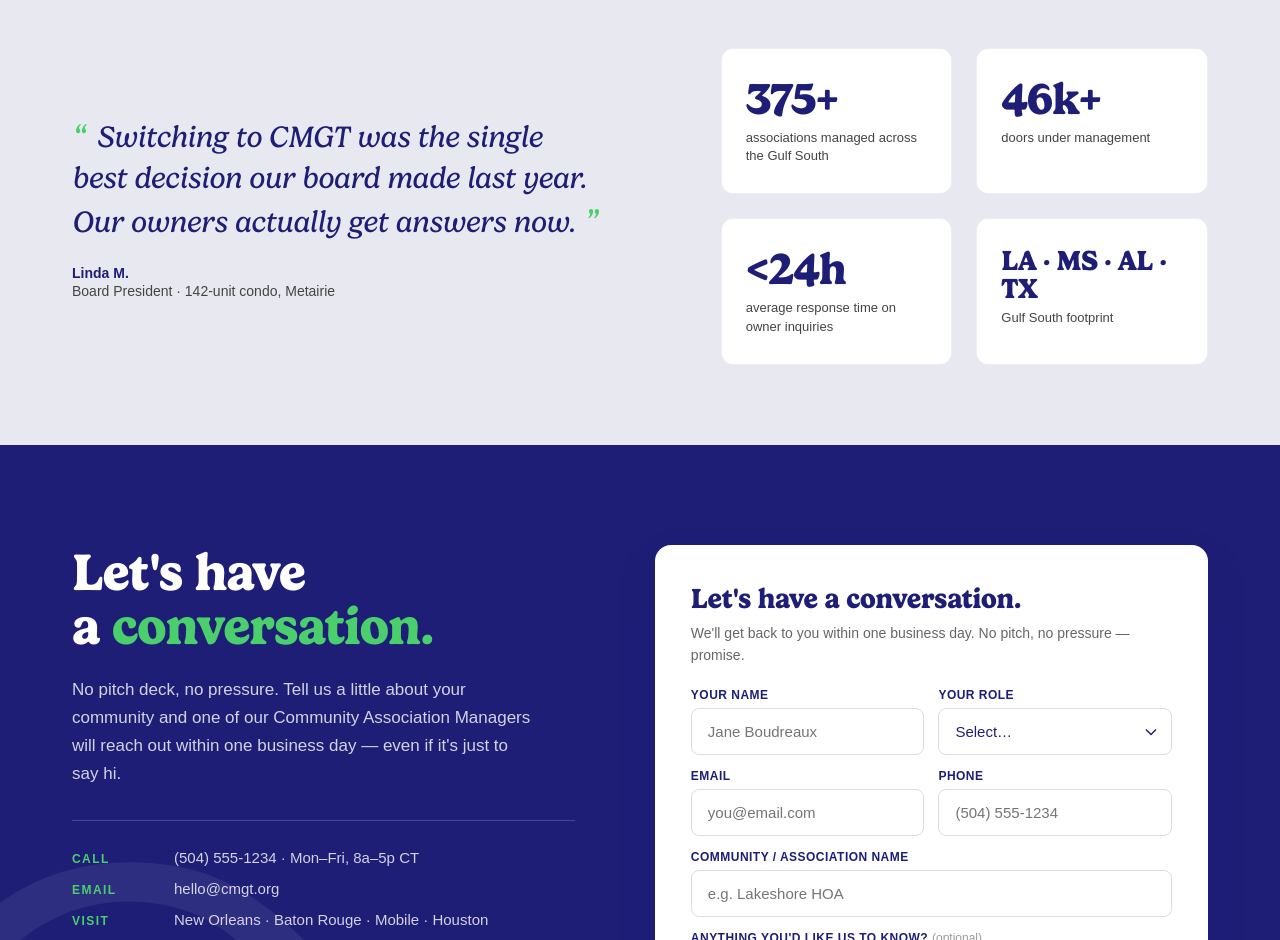
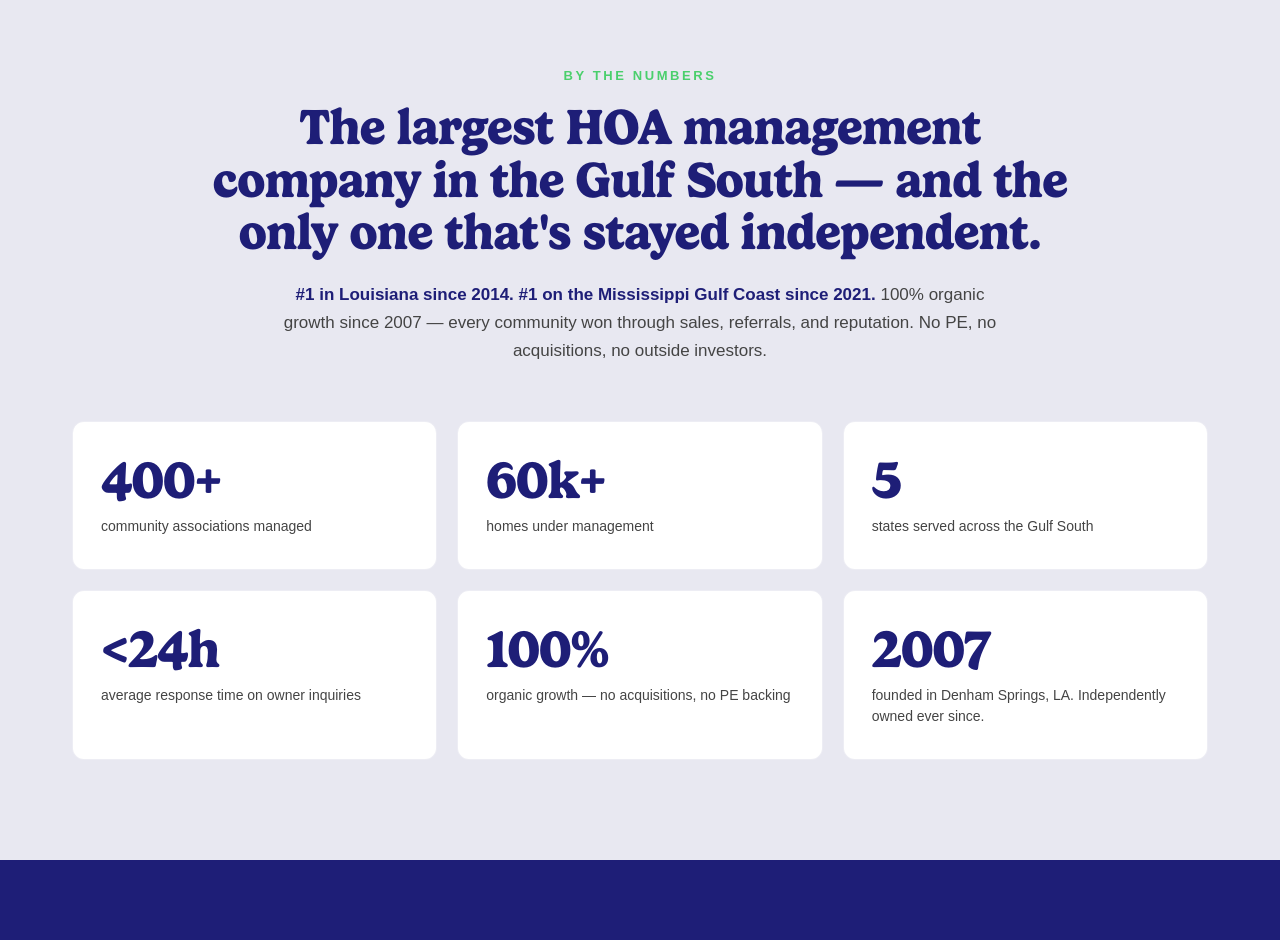
Before and after one commit to alloygp/meet-cmgt-website, a website: page index.html in a window 1280 px wide. Shown: the part 1860-2800 px from the top of the page. Drawn offline with Linux system fonts and the light colour scheme.

Commit message:
misc fixes

```diff
--- a/assets/styles.css
+++ b/assets/styles.css
@@ -87,7 +87,10 @@
 
 * { box-sizing: border-box; }
 html, body { margin: 0; padding: 0; }
-html { background: #1E1E77; }
+html { background: #1E1E77; scroll-behavior: smooth; }
+@media (prefers-reduced-motion: reduce) {
+  html { scroll-behavior: auto; }
+}
 body {
   font-family: var(--font-body);
   color: var(--ink-700);
@@ -208,10 +211,34 @@ button { font-family: inherit; cursor: pointer; }
   margin-top: 6px; letter-spacing: .04em;
 }
 .meet-scan { justify-self: end; text-align: right; }
-.meet-scan a { text-decoration: none; color: inherit; }
+.meet-scan a {
+  text-decoration: none; color: inherit;
+  display: inline-block;
+  transition: transform .25s var(--ease-out);
+}
+.meet-scan a:hover { transform: translateY(-2px); }
 .meet-scan-label {
   font-family: var(--font-display); font-weight: 700;
   font-size: 20px; color: #fff; margin-bottom: 4px;
+  display: inline-flex; align-items: baseline; gap: 8px;
+}
+.meet-scan-label .arrow {
+  color: #4ACF6C;
+  display: inline-block;
+  transition: transform .25s var(--ease-out);
+  will-change: transform;
+}
+.meet-scan a:hover .arrow { transform: translateY(4px); }
+.meet-scan a:hover .meet-scan-label .arrow {
+  animation: arrow-nudge 1.1s var(--ease-out) infinite;
+}
+@keyframes arrow-nudge {
+  0%,   100% { transform: translateY(4px); }
+  50%        { transform: translateY(8px); }
+}
+@media (prefers-reduced-motion: reduce) {
+  .meet-scan a:hover .meet-scan-label .arrow { animation: none; }
+  .meet-scan a { transition: none; }
 }
 .meet-scan-sub {
   font-family: 'DM Sans', sans-serif;
@@ -262,37 +289,53 @@ button { font-family: inherit; cursor: pointer; }
 }
 
 /* ── PROOF ────────────────────────────────────────── */
-.proof { background: #E8E8F1; padding: 80px 0; }
-.proof-row {
-  display: grid; grid-template-columns: 1.2fr 1fr;
-  gap: 64px; align-items: center;
+.proof { background: #E8E8F1; padding: 100px 0; }
+.proof-headline { max-width: 880px; margin: 0 auto 56px; text-align: center; }
+.proof-eyebrow {
+  font-family: 'DM Sans', sans-serif;
+  font-size: 13px; font-weight: 700;
+  letter-spacing: .2em; text-transform: uppercase;
+  color: #4ACF6C; margin-bottom: 18px;
 }
-.proof-q {
-  font-family: var(--font-display); font-weight: 500; font-style: italic;
-  font-size: clamp(24px, 2.5vw, 30px);
-  line-height: 1.35; color: #1E1E77;
+.proof-h {
+  font-family: var(--font-display); font-weight: 700;
+  font-size: clamp(32px, 4.5vw, 50px);
+  line-height: 1.05; letter-spacing: -.015em;
+  color: #1E1E77;
   margin: 0 0 22px;
   text-wrap: balance;
 }
-.proof-q::before { content: "\201C"; color: #4ACF6C; font-size: 1.1em; margin-right: 4px; }
-.proof-q::after  { content: "\201D"; color: #4ACF6C; font-size: 1.1em; margin-left: 2px; }
-.proof-cite { font-family: 'DM Sans', sans-serif; font-size: 14px; color: #444; }
-.proof-cite strong { color: #1E1E77; font-weight: 700; display: block; margin-bottom: 2px; }
-.proof-stats {
-  display: grid; grid-template-columns: 1fr 1fr; gap: 24px;
+.proof-sub {
+  font-family: 'DM Sans', sans-serif;
+  font-size: 17px; line-height: 1.65;
+  color: #444;
+  margin: 0 auto;
+  max-width: 720px;
 }
+.proof-sub strong { color: #1E1E77; font-weight: 600; }
+
+.proof-grid-6 {
+  display: grid;
+  grid-template-columns: repeat(3, 1fr);
+  gap: 20px;
+}
+@media (max-width: 900px) { .proof-grid-6 { grid-template-columns: repeat(2, 1fr); } }
+@media (max-width: 560px) { .proof-grid-6 { grid-template-columns: 1fr; } }
+
 .proof-stat {
-  background: #fff; padding: 28px 24px;
+  background: #fff; padding: 32px 28px;
   border-radius: 12px; border: 1px solid rgba(30,30,119,.08);
+  transition: transform .25s var(--ease-out), box-shadow .25s var(--ease-out);
 }
+.proof-stat:hover { transform: translateY(-2px); box-shadow: 0 12px 30px rgba(30,30,119,.08); }
 .proof-stat-num {
   font-family: var(--font-display); font-weight: 700;
-  font-size: 44px; line-height: 1;
+  font-size: 52px; line-height: 1;
   color: #1E1E77; letter-spacing: -.02em;
 }
 .proof-stat-label {
   font-family: 'DM Sans', sans-serif;
-  font-size: 13px; color: #444; margin-top: 8px; line-height: 1.4;
+  font-size: 14px; color: #444; margin-top: 10px; line-height: 1.5;
 }
 
 /* ── FORM BAND ────────────────────────────────────── */
@@ -458,12 +501,10 @@ button { font-family: inherit; cursor: pointer; }
   .pillars-grid { grid-template-columns: 1fr; }
   .meet-stats { grid-template-columns: 1fr 1fr; gap: 32px; }
   .meet-scan { grid-column: 1 / -1; justify-self: start; text-align: left; }
-  .proof-row { grid-template-columns: 1fr; gap: 32px; }
   .form-band-inner { grid-template-columns: 1fr; gap: 48px; }
 }
 @media (max-width: 600px) {
   .form-row { grid-template-columns: 1fr; }
-  .proof-stats { grid-template-columns: 1fr; }
   .form-card { padding: 28px 22px; }
   .meet-hero { padding: 110px 0 70px; }
 }
--- a/index.html
+++ b/index.html
@@ -33,7 +33,7 @@
   <!-- HEADER ─────────────────────────────────────────────────────── -->
   <header class="slim-header">
     <div class="container">
-      <a href="/" class="brand" aria-label="CMGT home">
+      <a href="https://cmgt.org" class="brand" aria-label="CMGT home">
         <img src="assets/logo-1C-white.svg" alt="CMGT">
       </a>
       <a href="tel:5045551234" class="phone">
@@ -62,16 +62,16 @@
 
       <div class="meet-stats">
         <div>
-          <div class="meet-stat-num">19</div>
+          <div class="meet-stat-num" data-count-to="19" data-duration="1400">0</div>
           <div class="meet-stat-label">years in Louisiana</div>
         </div>
         <div>
-          <div class="meet-stat-num">96%</div>
+          <div class="meet-stat-num" data-count-to="96" data-suffix="%" data-duration="1600">0%</div>
           <div class="meet-stat-label">client retention</div>
         </div>
         <div class="meet-scan">
           <a href="#say-hi">
-            <div class="meet-scan-label">Let's have a conversation →</div>
+            <div class="meet-scan-label">Let's have a conversation <span class="arrow">↓</span></div>
             <div class="meet-scan-sub">Scroll down to say hi</div>
           </a>
         </div>
@@ -124,33 +124,42 @@
   <!-- PROOF ────────────────────────────────────────────────────── -->
   <section class="proof">
     <div class="container">
-      <div class="proof-row">
-        <div>
-          <p class="proof-q">
-            Switching to CMGT was the single best decision our board made last year. Our owners actually get answers now.
+      <div class="proof-headline">
+        <div class="proof-eyebrow">By the numbers</div>
+        <h2 class="proof-h">
+          The largest HOA management company in the Gulf South —
+          and the only one that's stayed independent.
+        </h2>
+        <p class="proof-sub">
+          <strong>#1 in Louisiana since 2014.</strong> <strong>#1 on the Mississippi Gulf Coast since 2021.</strong>
+          100% organic growth since 2007 — every community won through sales, referrals, and reputation. No PE, no acquisitions, no outside investors.
         </p>
-          <div class="proof-cite">
-            <strong>Linda M.</strong>
-            Board President · 142-unit condo, Metairie
       </div>
-        </div>
-        <div class="proof-stats">
+
+      <div class="proof-grid-6">
         <div class="proof-stat">
-            <div class="proof-stat-num">375+</div>
-            <div class="proof-stat-label">associations managed across the Gulf South</div>
+          <div class="proof-stat-num" data-count-to="400" data-suffix="+" data-duration="1500">0+</div>
+          <div class="proof-stat-label">community associations managed</div>
         </div>
         <div class="proof-stat">
-            <div class="proof-stat-num">46k+</div>
-            <div class="proof-stat-label">doors under management</div>
+          <div class="proof-stat-num" data-count-to="60" data-suffix="k+" data-duration="1300">0k+</div>
+          <div class="proof-stat-label">homes under management</div>
         </div>
         <div class="proof-stat">
-            <div class="proof-stat-num">&lt;24h</div>
+          <div class="proof-stat-num" data-count-to="5" data-duration="900">0</div>
+          <div class="proof-stat-label">states served across the Gulf South</div>
+        </div>
+        <div class="proof-stat">
+          <div class="proof-stat-num" data-count-to="24" data-prefix="&lt;" data-suffix="h" data-duration="1200">&lt;0h</div>
           <div class="proof-stat-label">average response time on owner inquiries</div>
         </div>
         <div class="proof-stat">
-            <div class="proof-stat-num" style="font-size:28px;">LA · MS · AL · TX</div>
-            <div class="proof-stat-label" style="margin-top:6px;">Gulf South footprint</div>
+          <div class="proof-stat-num" data-count-to="100" data-suffix="%" data-duration="1400">0%</div>
+          <div class="proof-stat-label">organic growth — no acquisitions, no PE backing</div>
         </div>
+        <div class="proof-stat">
+          <div class="proof-stat-num" data-count-to="2007" data-duration="1800">0</div>
+          <div class="proof-stat-label">founded in Denham Springs, LA. Independently owned ever since.</div>
         </div>
       </div>
     </div>
@@ -176,12 +185,12 @@
             <span>(504) 555-1234 · Mon–Fri, 8a–5p CT</span>
           </div>
           <div class="form-side-meta-row">
-            <span class="form-side-meta-k">Email</span>
-            <span>hello@cmgt.org</span>
+            <span class="form-side-meta-k">Markets</span>
+            <span>Louisiana · Mississippi · Alabama · Florida · Texas</span>
           </div>
           <div class="form-side-meta-row">
-            <span class="form-side-meta-k">Visit</span>
-            <span>New Orleans · Baton Rouge · Mobile · Houston</span>
+            <span class="form-side-meta-k">HQ</span>
+            <span>Denham Springs, LA · by appointment</span>
           </div>
         </div>
       </div>
@@ -250,7 +259,7 @@
   <footer class="slim-footer">
     <div class="container">
       <div class="ft-brand">
-        <img src="assets/logo-1C-white.svg" alt="CMGT">
+        <a href="https://cmgt.org" aria-label="CMGT home"><img src="assets/logo-1C-white.svg" alt="CMGT"></a>
         <span class="copy">© <span id="yr"></span> CMGT, Inc.</span>
       </div>
       <span class="tagline">Commit. Communicate. Care.</span>
@@ -261,6 +270,49 @@
   <script>
     document.getElementById('yr').textContent = new Date().getFullYear();
 
+    /* ── Count-up animation on scroll-into-view ─────────────────── */
+    (function () {
+      const prefersReduced = window.matchMedia('(prefers-reduced-motion: reduce)').matches;
+      const targets = document.querySelectorAll('[data-count-to]');
+      if (!targets.length) return;
+
+      // easeOutCubic — fast start, gentle finish
+      const ease = (t) => 1 - Math.pow(1 - t, 3);
+
+      function animateTo(el) {
+        const target = parseFloat(el.dataset.countTo) || 0;
+        const duration = parseInt(el.dataset.duration, 10) || 1500;
+        const prefix = el.dataset.prefix || '';
+        const suffix = el.dataset.suffix || '';
+        if (prefersReduced) {
+          el.textContent = prefix + target + suffix;
+          return;
+        }
+        const start = performance.now();
+        function step(now) {
+          const elapsed = now - start;
+          const t = Math.min(elapsed / duration, 1);
+          const value = Math.round(target * ease(t));
+          el.textContent = prefix + value + suffix;
+          if (t < 1) requestAnimationFrame(step);
+          else el.textContent = prefix + target + suffix;
+        }
+        requestAnimationFrame(step);
+      }
+
+      const io = new IntersectionObserver((entries) => {
+        entries.forEach((entry) => {
+          if (entry.isIntersecting) {
+            animateTo(entry.target);
+            io.unobserve(entry.target);
+          }
+        });
+      }, { threshold: 0.4 });
+
+      targets.forEach((el) => io.observe(el));
+    })();
+
+    /* ── Form submit ────────────────────────────────────────────── */
     const form = document.getElementById('meet-form');
     const success = document.getElementById('meet-form-success');
     const errorEl = document.getElementById('f-error');
```
Lines whose indentation alone changed are shown as unchanged.
